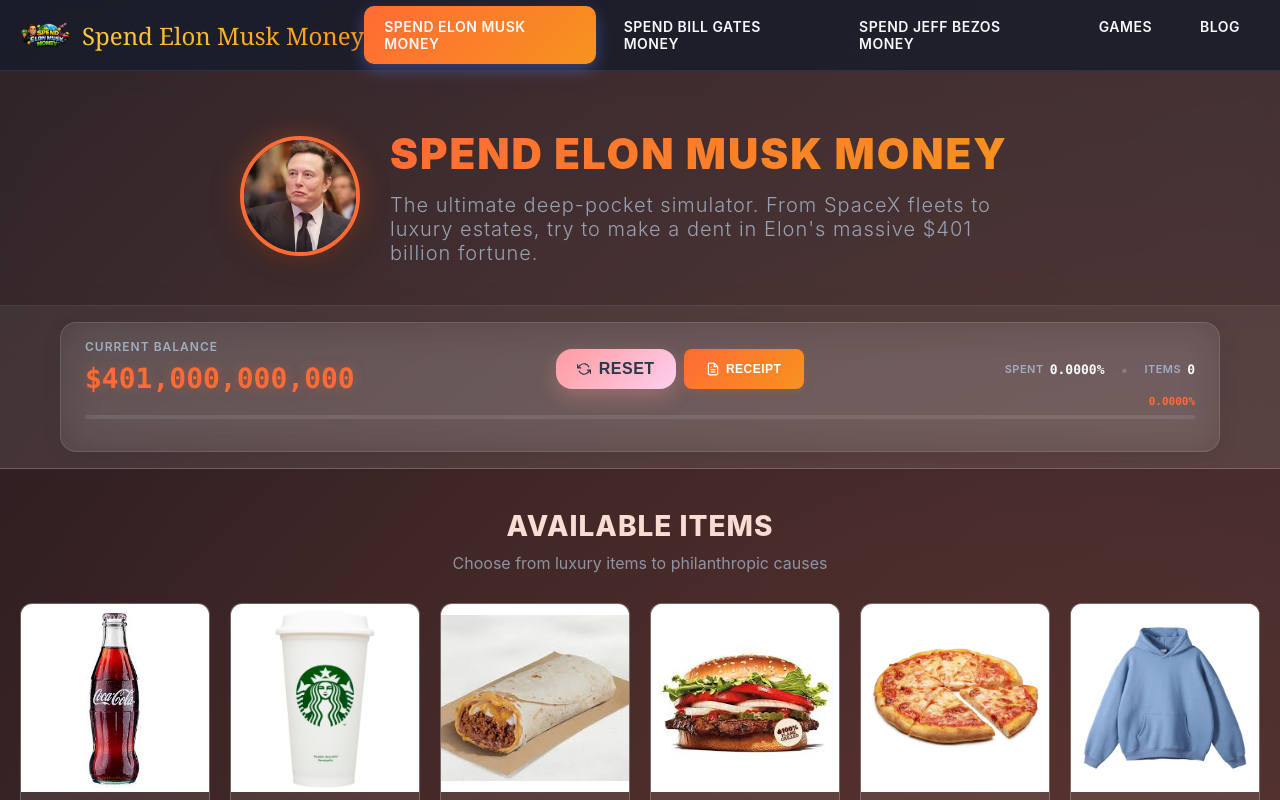
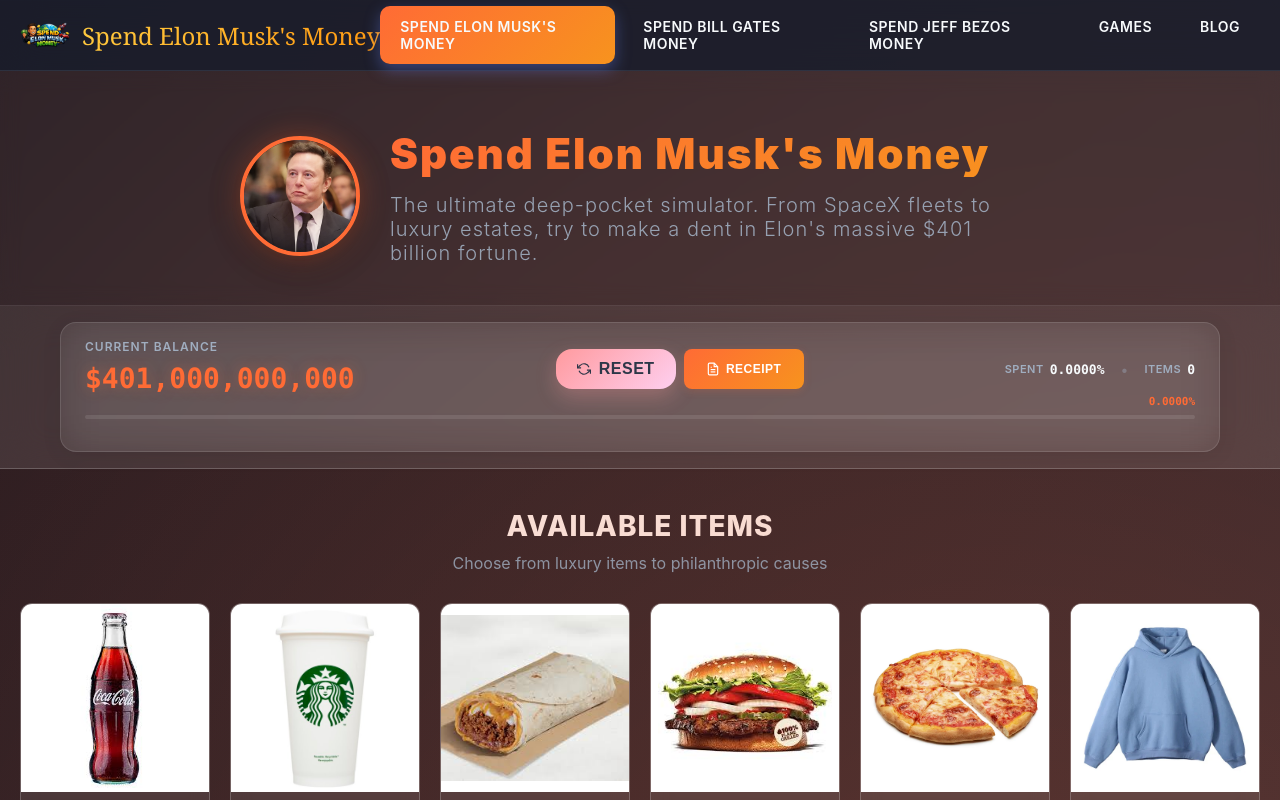
Before and after one commit to wanghuan072/elon-musk, a Vue app in the folder elon-musk/: page / in a window 1280 px wide. Shown: the top 800 px of the page. Built offline with nearby package versions, Linux system fonts and the light colour scheme.

Commit message:
修改内容

```diff
--- a/elon-musk/src/components/Header.vue
+++ b/elon-musk/src/components/Header.vue
@@ -5,7 +5,7 @@
       <div class="logo-section">
         <a href="#" class="logo" aria-label="Spend Money Game Home">
           <img src="/images/logo.webp" alt="Spend Money Game Logo" class="logo-image" />
-          <span class="logo-text">Spend Elon Musk Money</span>
+          <span class="logo-text">Spend Elon Musk's Money</span>
         </a>
       </div>
 
--- a/elon-musk/src/data/characters/elonMusk.js
+++ b/elon-musk/src/data/characters/elonMusk.js
@@ -9,7 +9,7 @@
   name: 'Elon Musk',
 
   // 游戏的主标题，显示在页面顶部
-  title: 'Spend Elon Musk Money',
+  title: "Spend Elon Musk's Money",
 
   // 游戏的副标题，用于描述游戏主题
   subtitle: 'The ultimate deep-pocket simulator. From SpaceX fleets to luxury estates, try to make a dent in Elon\'s massive $401 billion fortune.',
--- a/elon-musk/src/views/HomeView.vue
+++ b/elon-musk/src/views/HomeView.vue
@@ -343,7 +343,6 @@
   -webkit-background-clip: text;
   -webkit-text-fill-color: transparent;
   background-clip: text;
-  text-transform: uppercase;
   letter-spacing: 2px;
   line-height: 1.1;
 }
```
